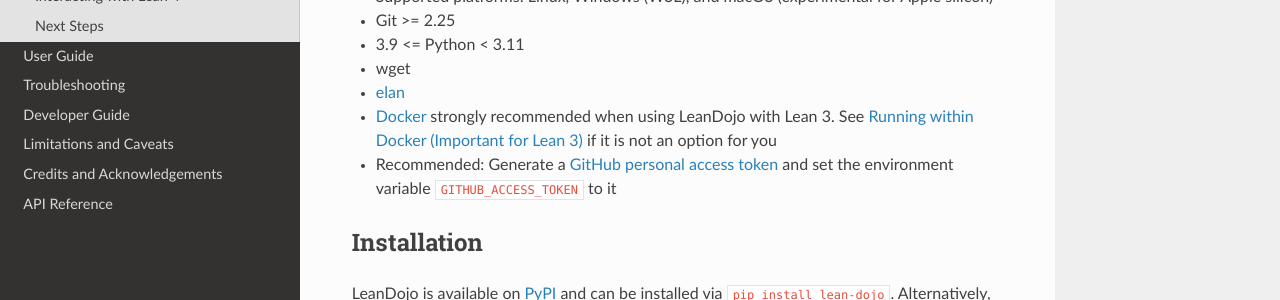
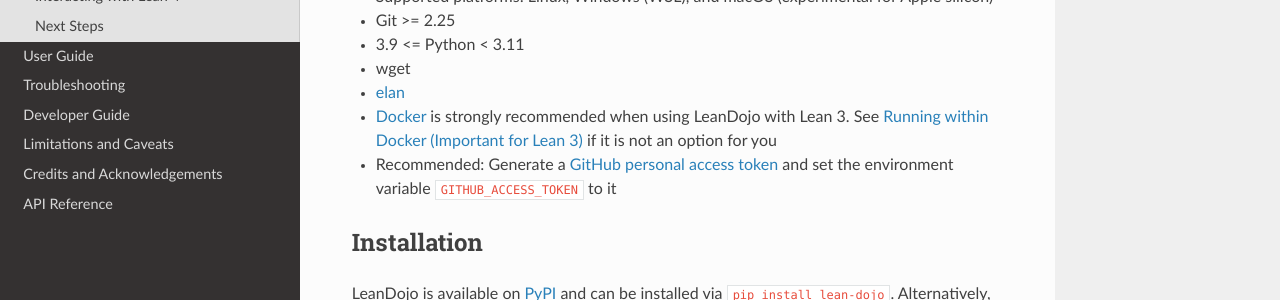
Before and after one commit to lean-dojo/LeanDojo, a Sphinx documentation site: the page built from docs/source/getting-started.rst, in a window 1280 px wide and 900 px high. Shown: the part 303-603 px from the top of the window. Built offline with Sphinx 7.4.7 and the Read the Docs theme 2.0.0, drawn with Linux system fonts in a browser that asks for light colours.

```diff
--- a/docs/source/getting-started.rst
+++ b/docs/source/getting-started.rst
@@ -15,7 +15,7 @@ Requirements
 * 3.9 <= Python < 3.11
 * wget
 * `elan <https://github.com/leanprover/elan>`_
-* `Docker <https://www.docker.com/>`_ strongly recommended when using LeanDojo with Lean 3. See :ref:`running-within-docker` if it is not an option for you
+* `Docker <https://www.docker.com/>`_ is strongly recommended when using LeanDojo with Lean 3. See :ref:`running-within-docker` if it is not an option for you
 * Recommended: Generate a `GitHub personal access token <https://docs.github.com/en/authentication/keeping-your-account-and-data-secure/managing-your-personal-access-tokens#personal-access-tokens-classic>`_ and set the environment variable :code:`GITHUB_ACCESS_TOKEN` to it
 
 Installation
```
